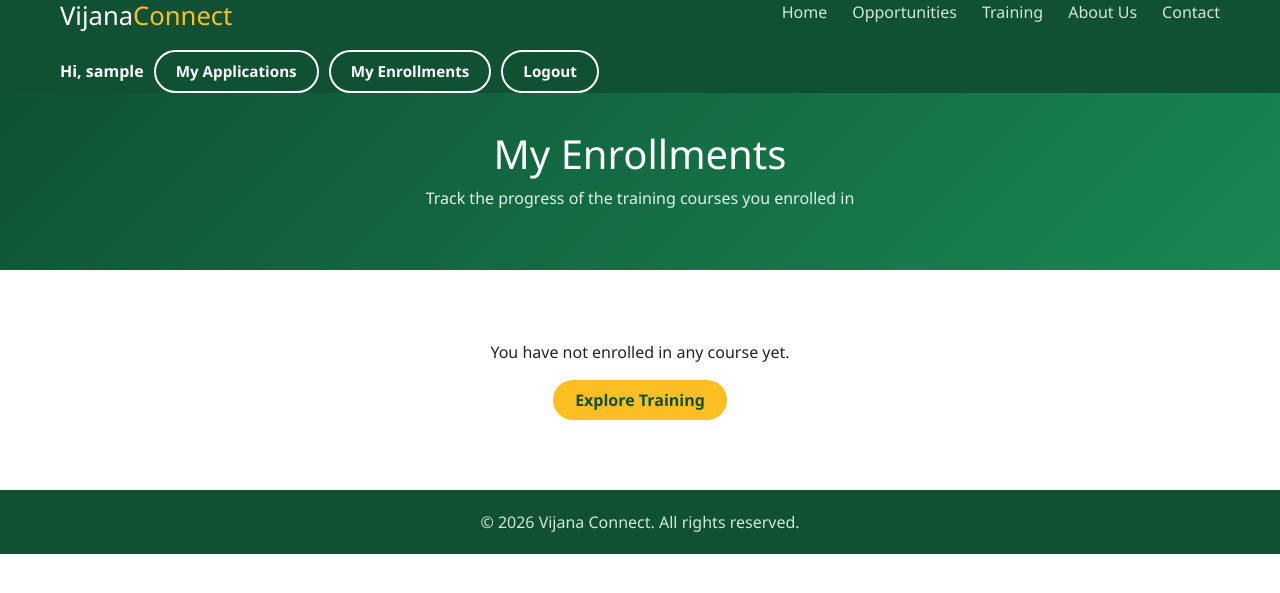
After one commit to zulekazawadi-crypto/vijana-connect, a Django app: page /my-enrollments/ in a window 1280 px wide. The commit adds this page. Shown: the top 593 px of the page. Run offline with Django 4.2, Linux system fonts and the light colour scheme; the visitor is signed in with stand-in values (Sample User, id 1); data that the repository does not hold is empty.

Commit message:
Add enrollment status, course details and My Enrollments page

```diff
--- a/home/admin.py
+++ b/home/admin.py
@@ -31,6 +31,8 @@ class ApplicationAdmin(admin.ModelAdmin):
 
 @admin.register(Enrollment)
 class EnrollmentAdmin(admin.ModelAdmin):
-    list_display = ('full_name', 'training', 'email', 'phone', 'education', 'enrolled_at')
-    list_filter = ('training', 'education')
+    # "status" can be changed directly in the list (list_editable below)
+    list_display = ('full_name', 'training', 'email', 'phone', 'education', 'status', 'enrolled_at')
+    list_editable = ('status',)
+    list_filter = ('status', 'training', 'education')
     search_fields = ('full_name', 'email')
--- a/home/static/home/style.css
+++ b/home/static/home/style.css
@@ -1028,3 +1028,12 @@ button.login-btn {
     border-radius: 8px;
     margin-top: 10px;
 }
+.status-approved {
+    background: #d1e7dd;
+    color: #0f5132;
+}
+
+.status-rejected {
+    background: #f8d7da;
+    color: #842029;
+}
--- a/home/templates/home/base.html
+++ b/home/templates/home/base.html
@@ -27,6 +27,7 @@
                 {% if user.is_authenticated %}
                     <span class="welcome">Hi, {{ user.username }}</span>
                     <a href="{% url 'my_applications' %}" class="login-btn">My Applications</a>
+                    <a href="{% url 'my_enrollments' %}" class="login-btn">My Enrollments</a>
                     <form method="post" action="{% url 'logout' %}" class="logout-form">
                         {% csrf_token %}
                         <button type="submit" class="login-btn">Logout</button>
--- /dev/null
+++ b/home/templates/home/my_enrollments.html
@@ -0,0 +1,59 @@
+{% extends 'home/base.html' %}
+
+{% block title %}My Enrollments | Vijana Connect{% endblock %}
+
+{% block content %}
+
+<div class="page-banner">
+    <h1>My Enrollments</h1>
+    <p>Track the progress of the training courses you enrolled in</p>
+</div>
+
+<section class="page-section">
+    <div class="container">
+
+        {% for enrollment in enrollments %}
+        <div class="info-card mb-4">
+
+            <div class="d-flex justify-content-between flex-wrap gap-2">
+                <div>
+                    <h5>{{ enrollment.training.title }}</h5>
+                    <p class="meta">Duration: {{ enrollment.training.duration }} &bull; Enrolled on {{ enrollment.enrolled_at|date:"j M Y" }}</p>
+                </div>
+                <div>
+                    <span class="status-badge status-{{ enrollment.status }}">{{ enrollment.get_status_display }}</span>
+                </div>
+            </div>
+
+            {% if enrollment.status == 'pending' %}
+                <p class="mb-0">Your enrollment is being reviewed. Check back soon.</p>
+
+            {% elif enrollment.status == 'approved' %}
+                <div class="instructions-box">
+                    <h6>You have been accepted into this course!</h6>
+                    {% if enrollment.instructions %}
+                        <p class="mb-0">{{ enrollment.instructions|linebreaksbr }}</p>
+                    {% else %}
+                        <p class="mb-0">Course details will be added here soon. Please check back.</p>
+                    {% endif %}
+                </div>
+
+            {% else %}
+                <div class="notselected-box">
+                    <p>Thank you for enrolling. You were not accepted into this course this time, but there are many other courses you can join.</p>
+                    <a href="{% url 'training' %}" class="apply-btn">Explore Training</a>
+                </div>
+            {% endif %}
+
+        </div>
+        {% empty %}
+        <div class="text-center">
+            <p>You have not enrolled in any course yet.</p>
+            <a href="{% url 'training' %}" class="apply-btn">Explore Training</a>
+        </div>
+        {% endfor %}
+
+    </div>
+</section>
+
+{% endblock %}
--- a/home/urls.py
+++ b/home/urls.py
@@ -16,6 +16,7 @@ urlpatterns = [
 
     # Track applications (new)
     path('my-applications/', views.my_applications, name='my_applications'),
+    path('my-enrollments/', views.my_enrollments, name='my_enrollments'),
 
     # Accounts
     path('register/', views.register, name='register'),
--- a/home/views.py
+++ b/home/views.py
@@ -94,7 +94,7 @@ def enroll(request, course_id):
             enrollment.training = course
             enrollment.save()
             messages.success(request, 'You have been enrolled successfully.')
-            return redirect('training')
+            return redirect('my_enrollments')
     else:
         form = EnrollmentForm(initial={'email': request.user.email})
 
@@ -133,3 +133,10 @@ def my_applications(request):
     """Lets a logged-in user track the status of their own applications."""
     applications = Application.objects.filter(user=request.user).select_related('opportunity')
     return render(request, 'home/my_applications.html', {'applications': applications})
+
+
+@login_required
+def my_enrollments(request):
+    """Lets a logged-in user track the status of their own training enrollments."""
+    enrollments = Enrollment.objects.filter(user=request.user).select_related('training')
+    return render(request, 'home/my_enrollments.html', {'enrollments': enrollments})
```
Also changed, not shown: home/models.py (+17 -0 lines), home/migrations/0003_enrollment_instructions_enrollment_status.py (added).
